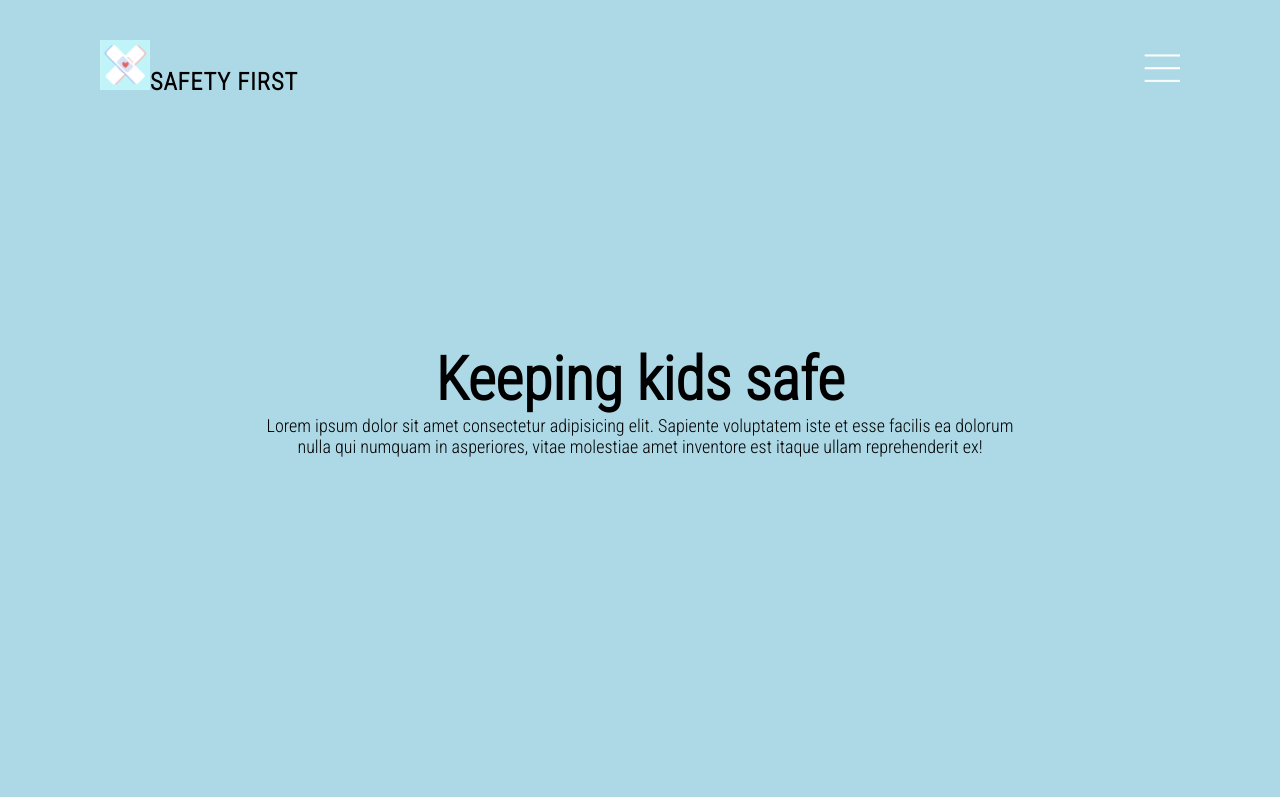
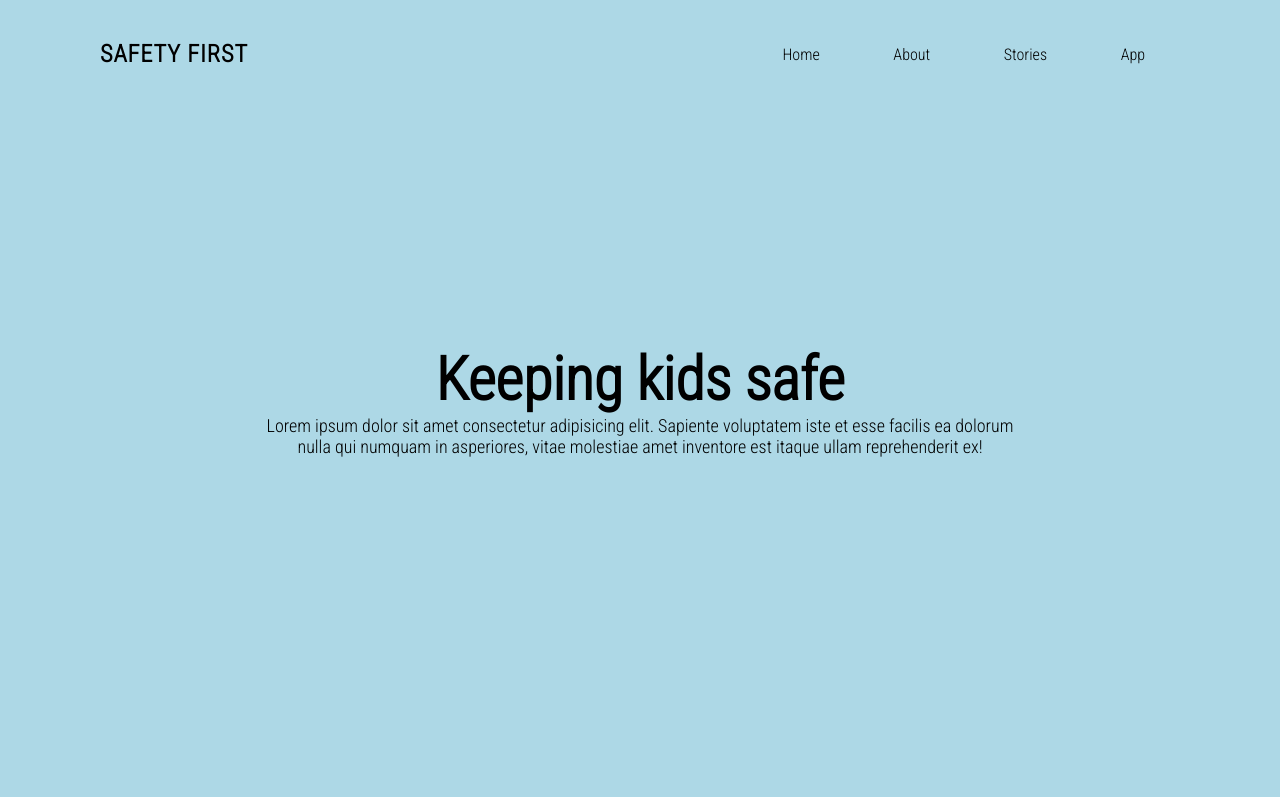
Before and after one commit to sree-chikati/int1.1-safety-first-website, a plain HTML site: page index.html in a window 1280 px wide. Shown: the top 797 px of the page. Drawn offline with Linux system fonts and the light colour scheme.

Commit message:
added ul lists

```diff
--- a/index.html
+++ b/index.html
@@ -8,10 +8,17 @@
         <!--  Banner  -->
         <section class = "banner">
             <header>
+                <div id="logo-name"> <a href="#" class = "logo">Safety First</a></div>
+                <ul>
+                    <li><a href ="#">Home</a></li>
+                    <li><a href ="#">About</a></li>
+                    <li><a href ="#">Stories</a></li>
+                    <li><a href ="#">App</a></li>
+                </ul>
+            </header>
 
-                <a href="#" class = "logo"><img src = "./images/logo.png" width="50" height="50">Safety First</a>
-                <div class = "toggle"></div>
-            </header>
+
+
 
             <div id  = "content">
                 <h2>Keeping kids safe</h2>
--- a/style.css
+++ b/style.css
@@ -23,6 +23,44 @@ font-family: 'Sacramento', cursive;
     justify-content: center;
     align-items: center;
 }
+
+    ul{
+        flex: 1;
+        text-align: right;
+    }
+
+    ul li{
+        display: inline-block;
+        list-style: none;
+        margin: 0 25px;
+    }
+
+    ul li a{
+        text-decoration: none;
+        color: black;
+        padding: 0 10px;
+        position: relative;
+    }
+
+    ul li a::after{
+        content: '';
+        width: 0%;
+        height: 50%;
+        background: tomato;
+        position: absolute;
+        left: 50%;
+        transform: translateX(-50%);
+        top: -60px;
+        transition: 0.5s;
+    }
+
+    ul li a:hover::after{
+        width: 100%;
+    }
+
+    ul li a:hover{
+        color: rgb(248, 106, 106)
+    }
 
 #content{
     position: relative;
@@ -62,10 +100,6 @@ font-family: 'Sacramento', cursive;
     text-transform: uppercase;
     font-weight: 700;
     letter-spacing: 1px;
-}
-
-.logo img{
-    justify-content: baseline;
 }
 
 
```
